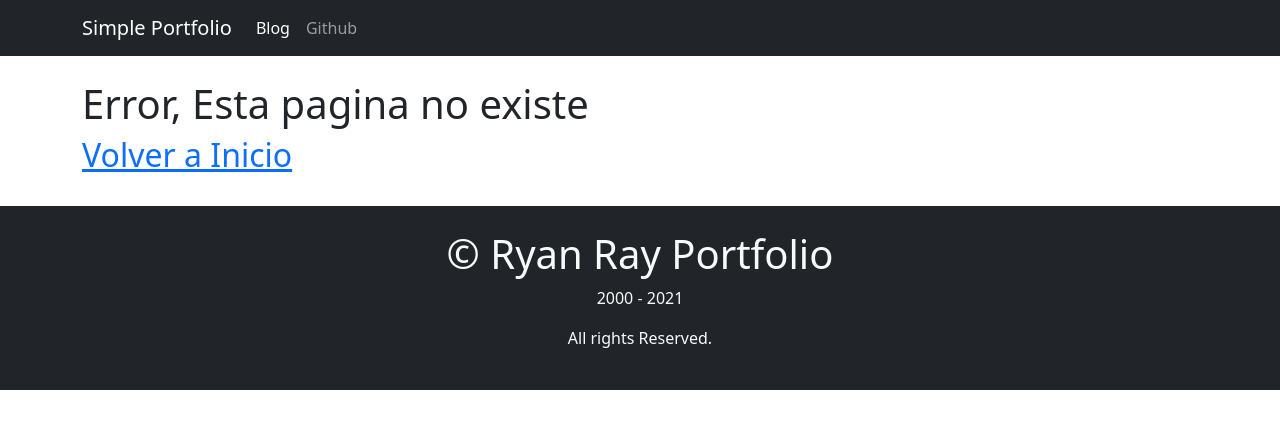
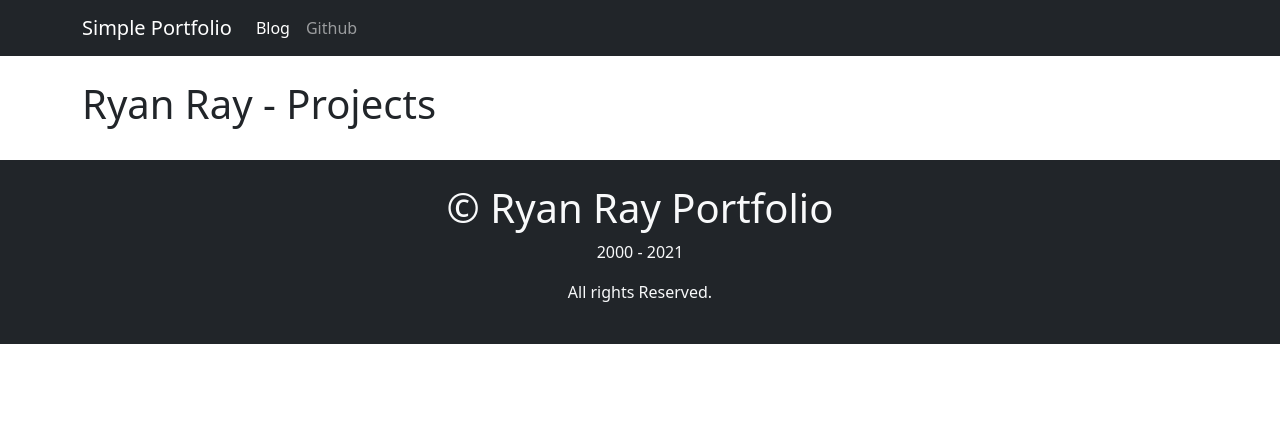
Before and after one commit to Ronald3217/portafolio-demo-yt-profile, a Next.js app: page /portfolio in a window 1280 px wide. Before the commit this address had no page. Shown: the top 428 px of the page. Built offline with nearby package versions, Linux system fonts and the light colour scheme.

Commit message:
Create portfolio.js

```diff
--- /dev/null
+++ b/pages/portfolio.js
@@ -0,0 +1,11 @@
+import Layout from '../components/Layout'
+
+const Portafolio = () => {
+    return (
+        <Layout>
+            <h1>Ryan Ray - Projects</h1>
+        </Layout>
+     );
+}
+
+export default Portafolio;
```
